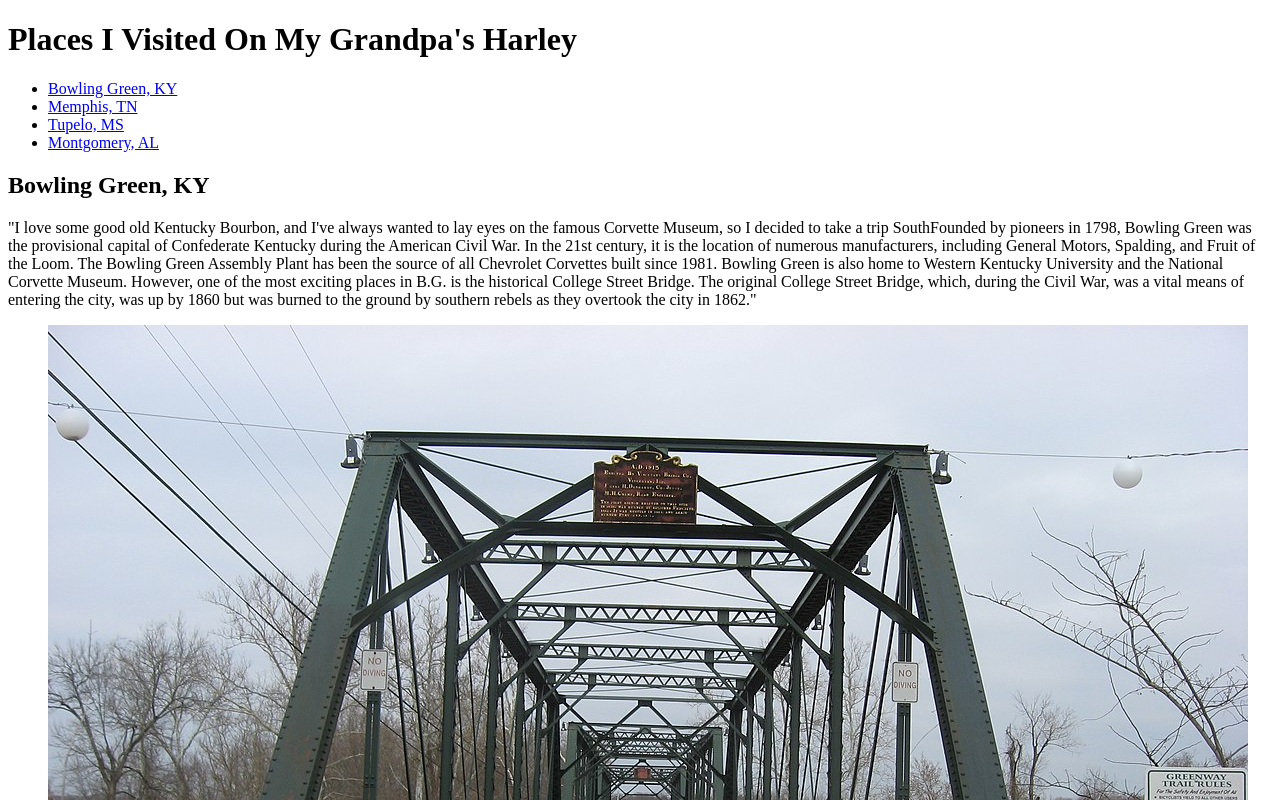
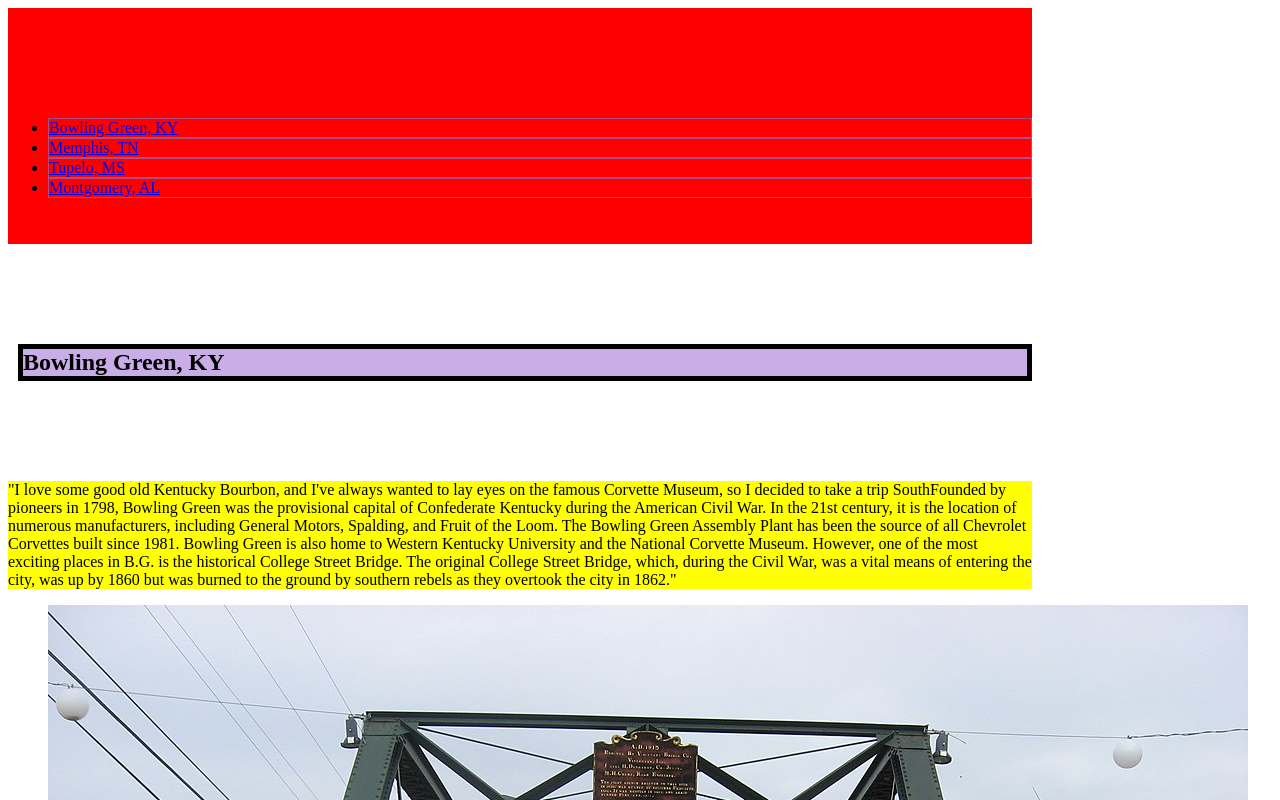
Before and after one commit to Stl-LC101-MAY-2022/js-assignment-4-html-me-something-CARRERA1976, a website: page index.html in a window 1280 px wide. Shown: the top 800 px of the page. Drawn offline with Linux system fonts and the light colour scheme.

Commit message:
Changed background color

```diff
--- a/index.html
+++ b/index.html
@@ -2,11 +2,12 @@
 <html>
    <head>
       <title>My Pandemic-Time Adventures!!!</title>
-      <link rel="stylesheet">
+      <link rel="stylesheet" href = "styles.css">
     </head>
     <body>
       <header>
-         <h1>Places I Visited On My Grandpa's Harley</h1>
+         <h1 id ="mainHeading">
+            Places I Visited On My Grandpa's Harley</h1>
          <nav>
 				<ul>
 					<li><a href="#bowling">Bowling Green, KY</a></li>
@@ -83,7 +84,9 @@ Birthplace of Elvis (Tupelo, MS). Courtesy of Brittanica <a href="https://www.br
    <a name="montgomery"></a>
    <h2>Montgomery, AL</h2>
  <!-- Write your HTML in this file! -->
- <p>
+ <div class="funParagraph">
+ <p id="testP">
+
        "As to the last destination on the list, I actually have no connection whatsoever. I was very close
      to relocating here once upon a time, therefore, I saw it only fit to see what I passed up on! For
      starters, it was the city of the Montgomery Bus Boycott, which was a pivotol in the Southern Civil
@@ -94,6 +97,8 @@ Birthplace of Elvis (Tupelo, MS). Courtesy of Brittanica <a href="https://www.br
      Kelly, a Prohibition-era gangster, took place on November 30, 1932, at the Citizen's State Bank in
      Tupelo; his gang netted $38,000 ($755,000 in current dollar terms)."
  </p>
+</div>
+
  <figure>
  <img src="images/Downtown Montgomery.jpg" alt="Downtown Montgomery, Montgomery, AL. Courtesy of Facebook">
  <figcaption>
--- a/styles.css
+++ b/styles.css
@@ -10,3 +10,26 @@ h2 {
   P {
     background-color: yellow;
   }
+  header {
+    padding: 1.875em 0;
+    background-color: red;
+}
+li {
+  padding: 0px;
+  border: 1px solid #af4c84;
+}
+body {
+  width: 100%;
+  max-width: 1024px;
+  margin: 8px;
+
+}
+#mainHeading {
+  color:red;
+  background-color: red;
+}
+
+#testP {
+  background-color: green;
+  color:green;
+}
```
